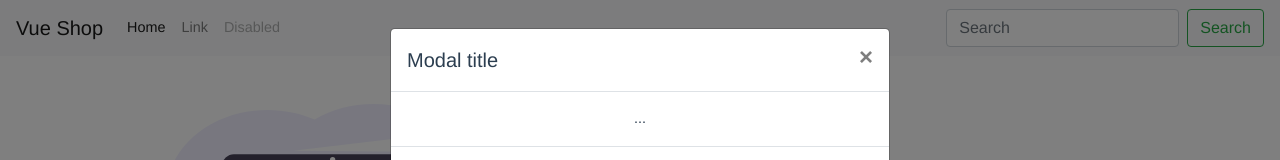
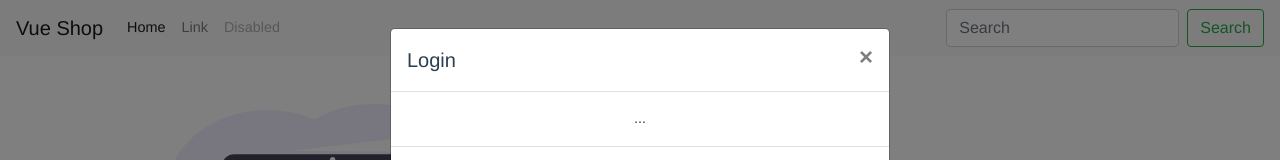
Before and after one commit to joblakplay/vue-shop, a Vue app: page / in a window 1280 px wide. Both pictures are taken after a click on the link "Search". Shown: the top 160 px of the page. Built offline with nearby package versions, Linux system fonts and the light colour scheme.

Commit message:
adicionou o banco firebase

```diff
--- a/package.json
+++ b/package.json
@@ -10,6 +10,7 @@
   "dependencies": {
     "bootstrap": "^4.5.0",
     "core-js": "^3.6.4",
+    "firebase": "^7.14.4",
     "font-awesome": "^4.7.0",
     "jquery": "^3.5.1",
     "popper.js": "^1.16.1",
--- a/src/components/Login.vue
+++ b/src/components/Login.vue
@@ -13,7 +13,7 @@
       <div class="modal-dialog">
         <div class="modal-content">
           <div class="modal-header">
-            <h5 class="modal-title" id="loginLabel">Modal title</h5>
+            <h5 class="modal-title" id="loginLabel">Login</h5>
             <button type="button" class="close" data-dismiss="modal" aria-label="Close">
               <span aria-hidden="true">&times;</span>
             </button>
@@ -30,7 +30,18 @@
 </template>
 
 <script>
-export default {};
+
+//import firebase from "../firebase"
+
+export default {
+  name: "Login",
+  props:{
+    msg:String
+  },
+  components:{
+    //firebase
+  }
+};
 </script>
 
 <style>
```
Also changed, not shown: 1 other file (tests, documents, lock files or other folders).
